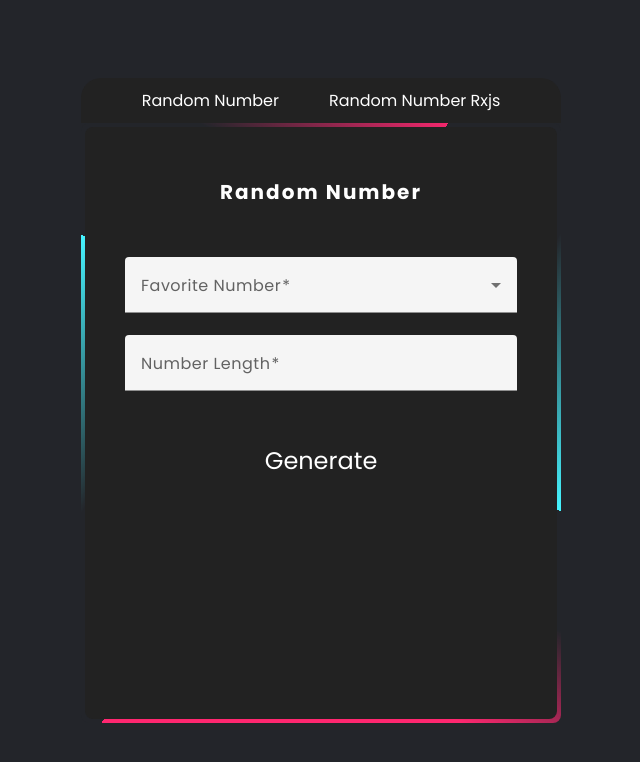
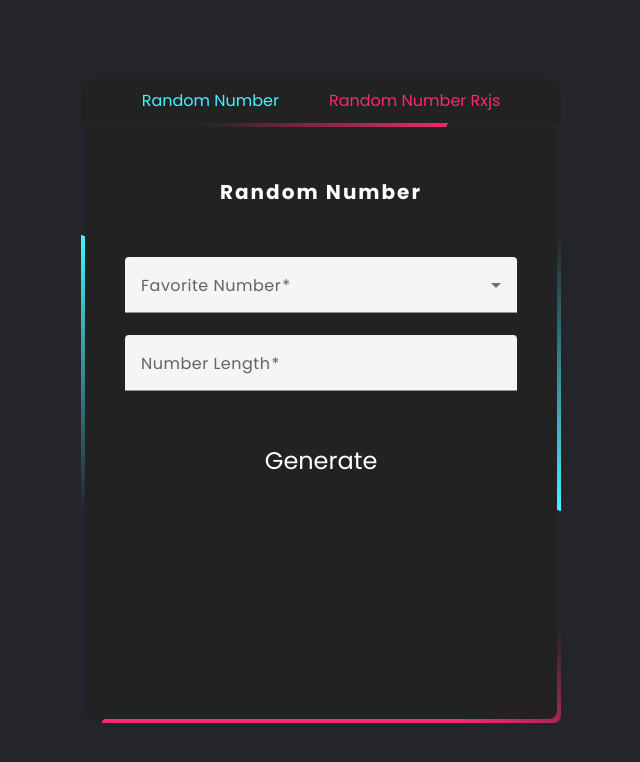
Before and after one commit to snopbear/random-numbers, an Angular app: page /random in a window 1280 px wide. Shown: the top 762 px of the page, without its empty margins (319-959 px from the left). Built offline with nearby package versions, Linux system fonts and the light colour scheme.

Commit message:
style-linkes

```diff
--- a/src/app/app.component.css
+++ b/src/app/app.component.css
@@ -31,3 +31,10 @@ a {
 a:hover {
   color: var(--secondary-color);
 }
+
+.random {
+  color: var(--secondary-color);
+}
+.random-rxjs {
+  color: var( --secondary-color-m);
+}
```
